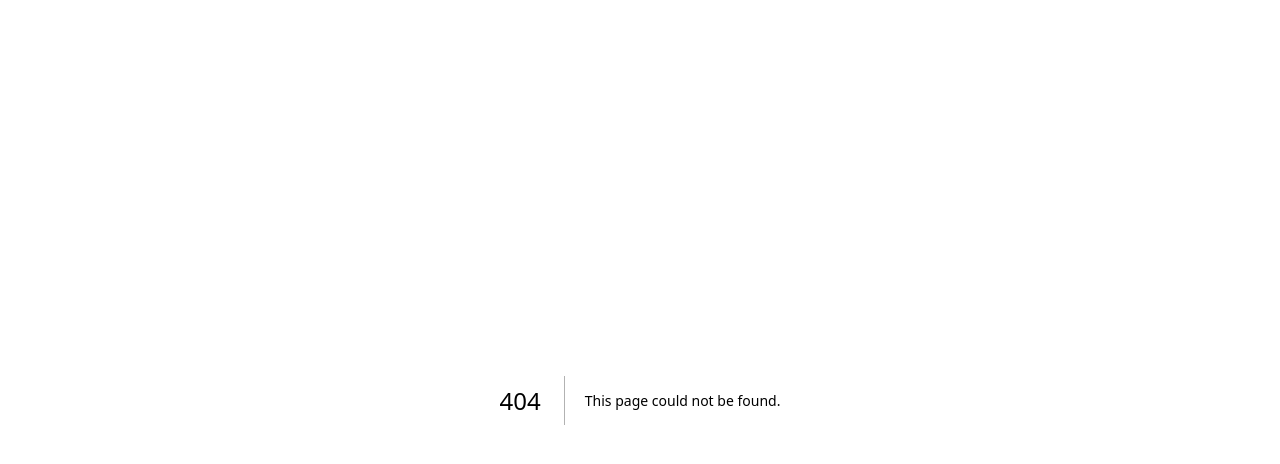
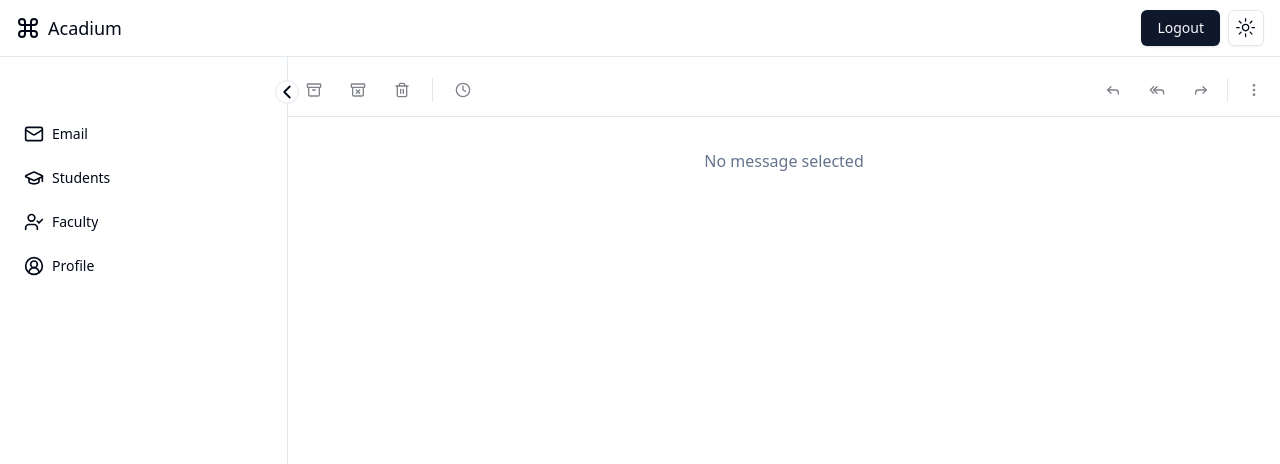
Before and after one commit to joywin2003/Acadium, a Next.js app: page /dashboard/mail/1 in a window 1280 px wide. Before the commit this address had no page. Shown: the top 464 px of the page. Built offline with nearby package versions, Linux system fonts and the light colour scheme.

Commit message:
feat:added new email page to acces message when

```diff
--- /dev/null
+++ b/src/app/(dashboard)/dashboard/email/[id]/page.tsx
@@ -0,0 +1,11 @@
+import React from 'react'
+import { Mail } from '~/components/mail/data'
+import { MailDisplay } from '~/components/mail/mail-display'
+
+export default function OpenMail({id, mails}: {id: string, mails: Mail[]}) {
+  const mail = mails.find(mail => mail.id === id) || null
+
+  return (
+    <MailDisplay mail={mail} />
+  )
+}
--- /dev/null
+++ b/src/app/(dashboard)/dashboard/mail/[id]/page.tsx
@@ -0,0 +1,14 @@
+import { MailDisplay } from "~/components/mail/mail-display";
+import { mails } from "~/components/mail/data";
+import { TooltipProvider } from "~/components/ui/tooltip";
+
+export default function OpenMail({ params }: { params: { id: string } }) {
+  const mail = mails.find((mail) => mail.id === params.id) || null;
+  console.log(mail);
+
+  return (
+    <TooltipProvider>
+      <MailDisplay mail={mail} />
+    </TooltipProvider>
+  );
+}
--- a/src/components/mail/index.tsx
+++ b/src/components/mail/index.tsx
@@ -12,6 +12,7 @@ import { useMail } from "~/hooks/use-mail";
 import { Button } from "../ui/button";
 import { MailDisplay } from "./mail-display";
 import { useScreenDetector } from "~/hooks/useScreenDetector";
+import { useRouter } from "next/navigation";
 
 interface MailProps {
   mails: Mail[];
@@ -28,9 +29,9 @@ export function Mail({
   const [mail] = useMail();
   const { isMobile, isTablet, isDesktop } = useScreenDetector();
 
-  React.useEffect(() => {
-    // You can handle layout changes here if needed
-  }, [isMobile, isTablet]);
+  const router = useRouter();
+
+
 
   return (
     <div className="h-full w-full">
@@ -78,15 +79,13 @@ export function Mail({
               </Tabs>
             </div>
           </div>
-
           <div className="w-[1px] bg-gray-100"></div>
-
           <div className="flex-1">
             {isDesktop ? (
               <MailDisplay
                 mail={mails.find((item) => item.id === mail.selected) || null}
               />
-            ) : null}
+            ): null }
           </div>
         </div>
       </TooltipProvider>
```
